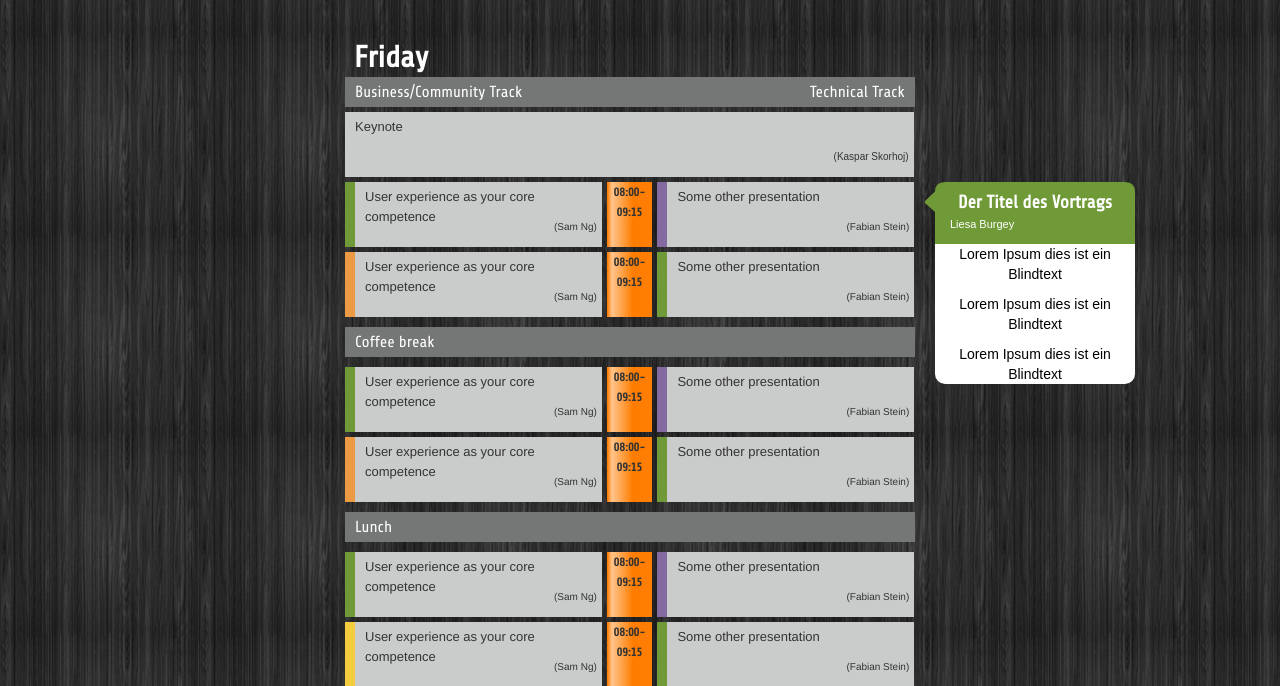
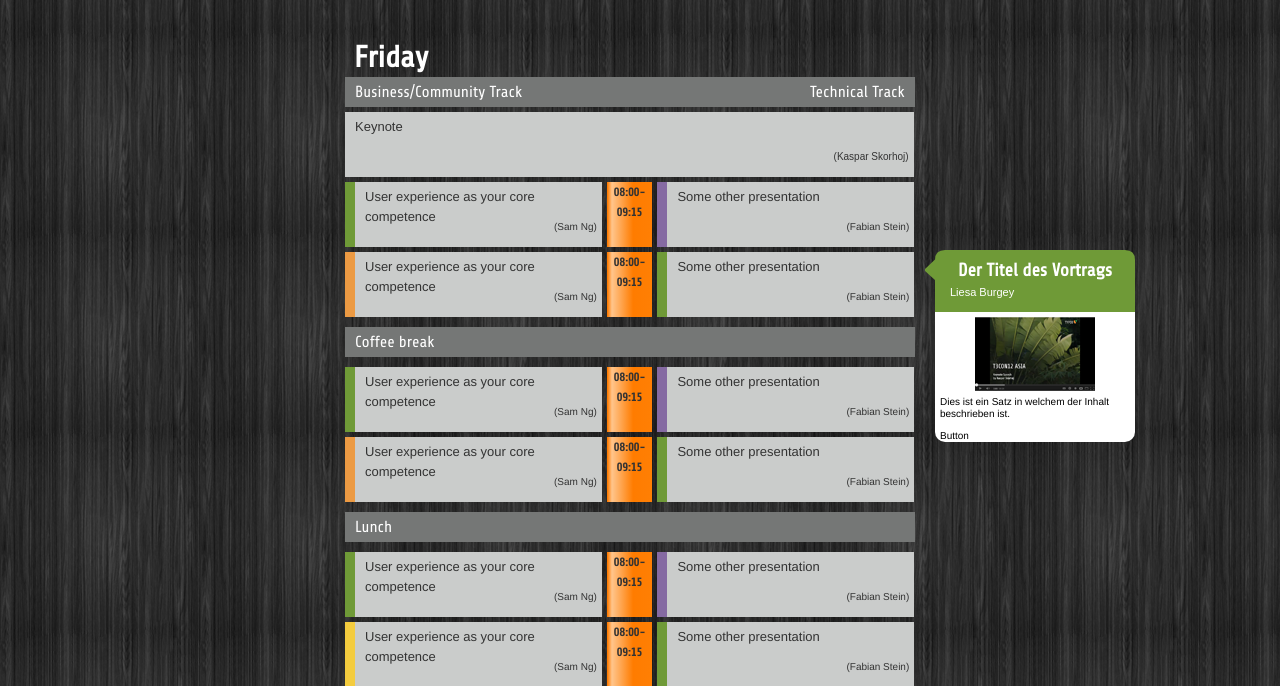
Before and after one commit to MultimediaOn10/t3con, a PHP site: page /oneuri/Theme_Entwurf/index.html in a window 1280 px wide. Shown: the part 163-849 px from the top of the page. Run offline with PHP 8.4, Linux system fonts and the light colour scheme; some libraries are stand-ins or nearby versions; some web fonts are replaced.

Commit message:
CHG: Boxlayout

```diff
--- a/Theme_Entwurf/css/font.css
+++ b/Theme_Entwurf/css/font.css
@@ -50,6 +50,13 @@
 	color: #fff;
 	line-height: 1.2em;
 }
+.bubble-content p{
+	font-size: 10px;
+	font-family: Helvetica,Arial;
+	line-height: 1.2em;
+	text-align: left;
+	margin-left: 5px;
+}
 .speaker-name{
 	color: #fff;
 	/*font-style: italic;*/
--- a/Theme_Entwurf/css/main.css
+++ b/Theme_Entwurf/css/main.css
@@ -229,3 +229,7 @@ body {
 	border-bottom-right-radius: 10px;
 	border-bottom-left-radius: 10px;
 }
+.bubble-picture{
+	margin-top: 5px;
+	margin-bottom: 5px;
+}
--- a/Theme_Entwurf/index.html
+++ b/Theme_Entwurf/index.html
@@ -214,9 +214,9 @@
 						<h3>Der Titel des Vortrags</h3>
 						<div class="speaker-name">Liesa Burgey</div>
 						<div class="bubble-content">
-							<p> Lorem Ipsum dies ist ein Blindtext</p>
-							<p> Lorem Ipsum dies ist ein Blindtext</p>
-							<p> Lorem Ipsum dies ist ein Blindtext</p>
+							<img src="youtube.png" class="bubble-picture"/>
+							<p> Dies ist ein Satz in welchem der Inhalt beschrieben ist.</p>
+							<p class="button"> Button</p>
 						</div>
 					</div>
 				</div>
--- a/Theme_Entwurf/js/main.js
+++ b/Theme_Entwurf/js/main.js
@@ -73,5 +73,5 @@ $(document).ready(function() {
   });
 
   /* Placing Bubbles to the tracks */
-  $("#bubble-1").css('margin-top','45px');
+  $("#bubble-1").css('margin-top','113px');
 });
```
Also changed, not shown: Theme_Entwurf/youtube.png (added).
